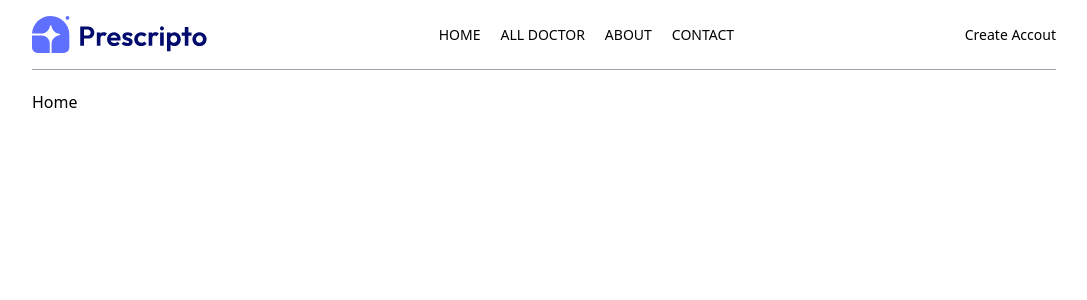
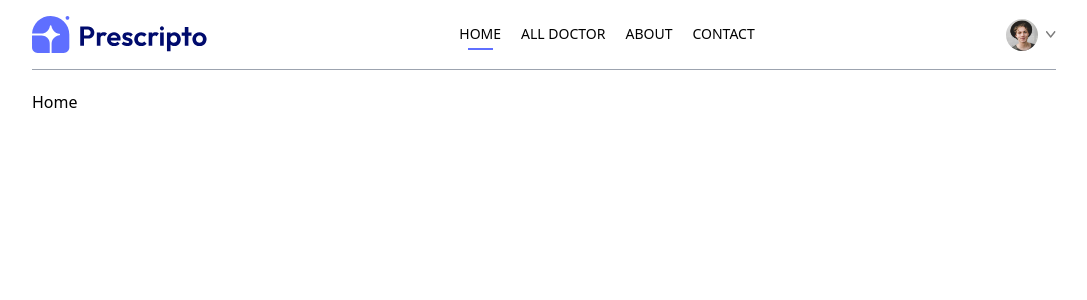
Before and after one commit to mariamkhan33000/Doctor-Appointment, a React (Vite) app in the folder frontend/: page / in a window 1280 px wide. Shown: the top 300 px of the page, without its empty margins (96-1183 px from the left). Built offline with nearby package versions, Linux system fonts and the light colour scheme.

Commit message:
Create Button Token and UI

```diff
--- a/frontend/src/components/Navbar.jsx
+++ b/frontend/src/components/Navbar.jsx
@@ -1,8 +1,13 @@
-import React from 'react'
+import React, { useState } from 'react'
 import { assets } from '../assets/assets'
-import { NavLink } from 'react-router-dom'
+import { NavLink, useNavigate } from 'react-router-dom'
 
 const Navbar = () => {
+
+    const navigate = useNavigate();
+
+    const [showMenu, setShowMenu] = useState(false)
+    const [token, setToken] = useState(true)
   return (
     <div className=''>
         <div className='flex justify-between items-center bg-white text-sm py-4 mb-5 border-b border-b-gray-400'>
@@ -27,10 +32,26 @@ const Navbar = () => {
 
             </ul>
 
-            <div>
-                <button>
+            <div className='flex items-center gap-4'>
+
+                {
+                    token ?
+                    <div className='flex items-center gap-2 cursor-pointer group relative'>
+                        <img src= {assets.profile_pic} alt="" className='w-8 rounded-full' />
+                        <img src= {assets.dropdown_icon} alt="" className='w-2.5 ' />
+
+                        <div className='absolute top-0 right-0 pt-14 text-base font-medium text-gray-600 z-20 hidden group-hover:block'>
+                            <div className='min-w-48 bg-stone-100 rounded flex flex-col gap-4 p-4'>
+                            <p onClick={(() => navigate('/my-profile'))} className='hover:text-black cursor-pointer'>My Profile</p>
+                            <p onClick={(() => navigate('/my-appointments'))} className='hover:text-black cursor-pointer'>My Appointments</p>
+                            <p onClick={() => setToken(false)} className='hover:text-black cursor-pointer'>Logout</p>
+                            </div>
+                        </div>
+                    </div> :  <button onClick={() => navigate("/login")} className='text-white bg-primary px-8 py-3 rounded-full font-light hidden md:block'>
                     Create Accout
                 </button>
+                }
+
             </div>
         </div>
     </div>
--- a/frontend/src/index.css
+++ b/frontend/src/index.css
@@ -1,3 +1,7 @@
 @tailwind base;
 @tailwind components;
 @tailwind utilities;
+
+.active hr {
+    @apply block
+}
```
